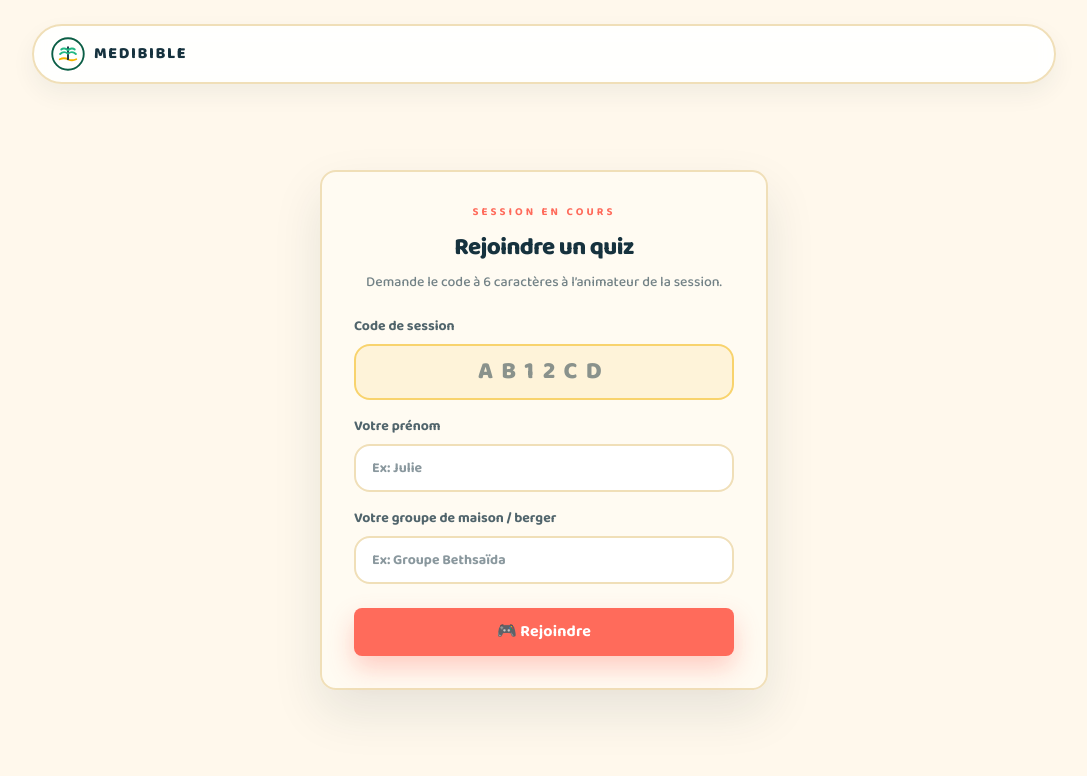
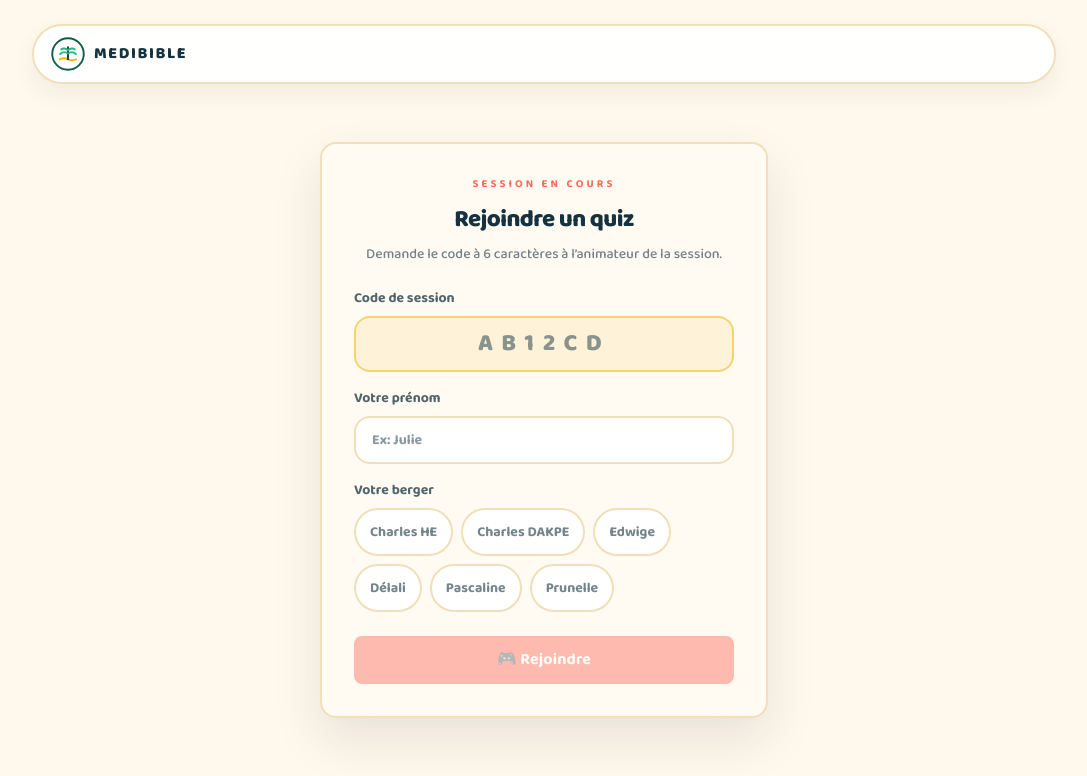
Before and after one commit to kephira-07/Medibible, a React (Vite) app in the folder client/: page /join in a window 1280 px wide. Shown: the top 776 px of the page, without its empty margins (96-1183 px from the left). Built offline with nearby package versions, Linux system fonts and the light colour scheme; no server answers.

Commit message:
ui(join): let players pick their berger from a fixed list
Replace the free-text "groupe de maison" input with a pill selector
of the community's actual shepherd names, so the value stored is
always one of the real bergers instead of arbitrary free text.

```diff
--- a/client/src/pages/JoinSession.jsx
+++ b/client/src/pages/JoinSession.jsx
@@ -2,6 +2,8 @@ import { useState } from 'react'
 import { useNavigate } from 'react-router-dom'
 import Button from '../components/common/Button.jsx'
 import AppHeader from '../components/common/AppHeader.jsx'
+
+const BERGERS = ['Charles HE', 'Charles DAKPE', 'Edwige', 'Délali', 'Pascaline', 'Prunelle']
 
 export default function JoinSession() {
   const navigate = useNavigate()
@@ -11,9 +13,9 @@ export default function JoinSession() {
 
   const handleSubmit = (e) => {
     e.preventDefault()
-    if (!accessCode.trim() || !displayName.trim() || !bergerName.trim()) return
+    if (!accessCode.trim() || !displayName.trim() || !bergerName) return
     navigate(`/session/${accessCode.trim().toUpperCase()}`, {
-      state: { displayName: displayName.trim(), bergerName: bergerName.trim() },
+      state: { displayName: displayName.trim(), bergerName },
     })
   }
 
@@ -58,19 +60,32 @@ export default function JoinSession() {
               />
             </label>
 
-            <label className="flex flex-col gap-2 text-sm font-bold text-medi-petrol/75">
-              Votre groupe de maison / berger
-              <input
-                value={bergerName}
-                onChange={(e) => setBergerName(e.target.value)}
-                placeholder="Ex: Groupe Bethsaïda"
-                required
-                className="min-h-12 rounded-2xl border-2 border-medi-border bg-white px-4 text-medi-petrol outline-none transition focus:border-medi-sky focus:ring-4 focus:ring-medi-sky/20"
-                maxLength={40}
-              />
-            </label>
+            <div className="flex flex-col gap-2 text-sm font-bold text-medi-petrol/75">
+              Votre berger
+              <div className="flex flex-wrap gap-2">
+                {BERGERS.map((b) => (
+                  <button
+                    key={b}
+                    type="button"
+                    onClick={() => setBergerName(b)}
+                    className={`rounded-full px-3.5 py-1.5 text-sm font-bold transition ${
+                      bergerName === b
+                        ? 'bg-medi-green-deep text-white'
+                        : 'bg-white border-2 border-medi-border text-medi-petrol/60 hover:border-medi-sky'
+                    }`}
+                  >
+                    {b}
+                  </button>
+                ))}
+              </div>
+            </div>
 
-            <Button variant="coral" type="submit" className="mt-2 w-full text-base">
+            <Button
+              variant="coral"
+              type="submit"
+              disabled={!accessCode.trim() || !displayName.trim() || !bergerName}
+              className="mt-2 w-full text-base"
+            >
               🎮 Rejoindre
             </Button>
           </form>
```
